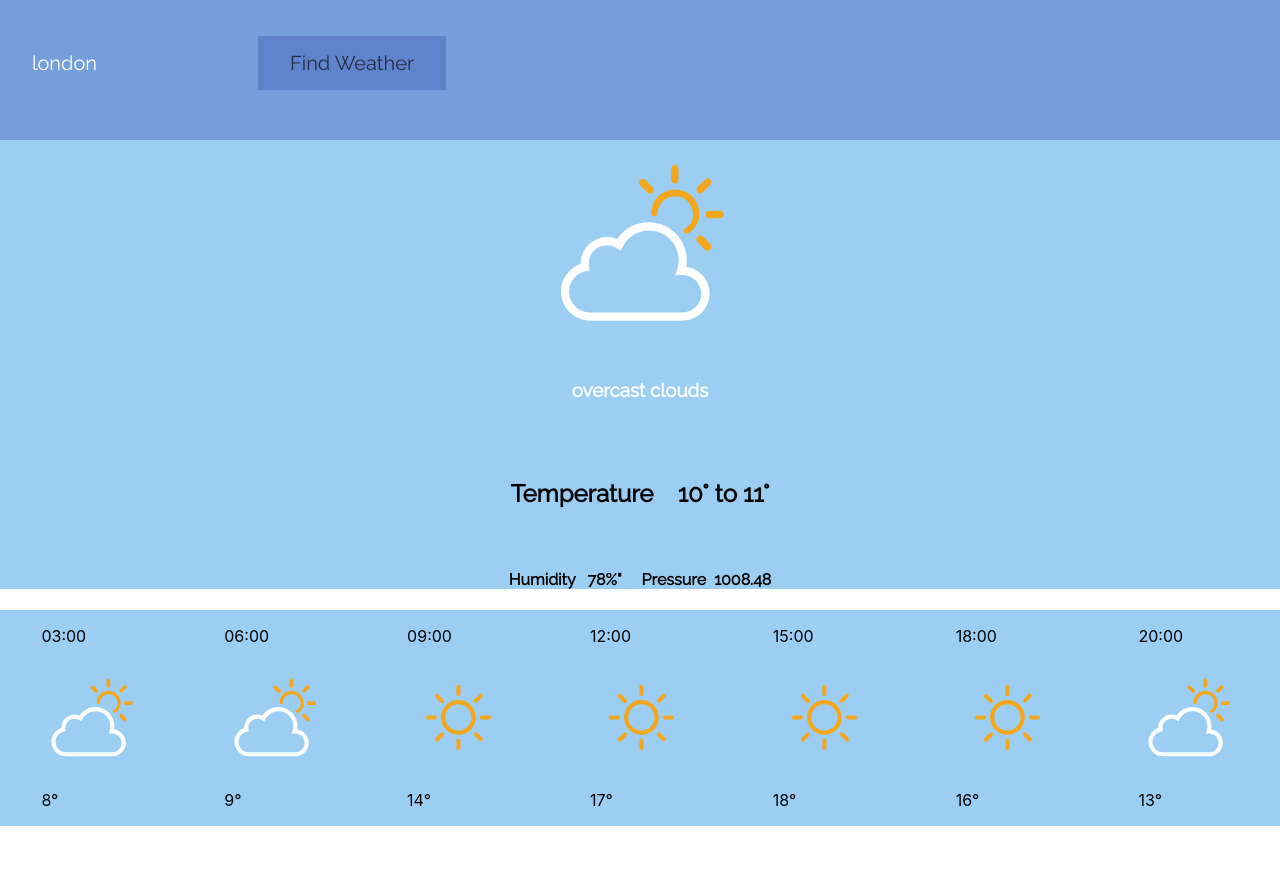
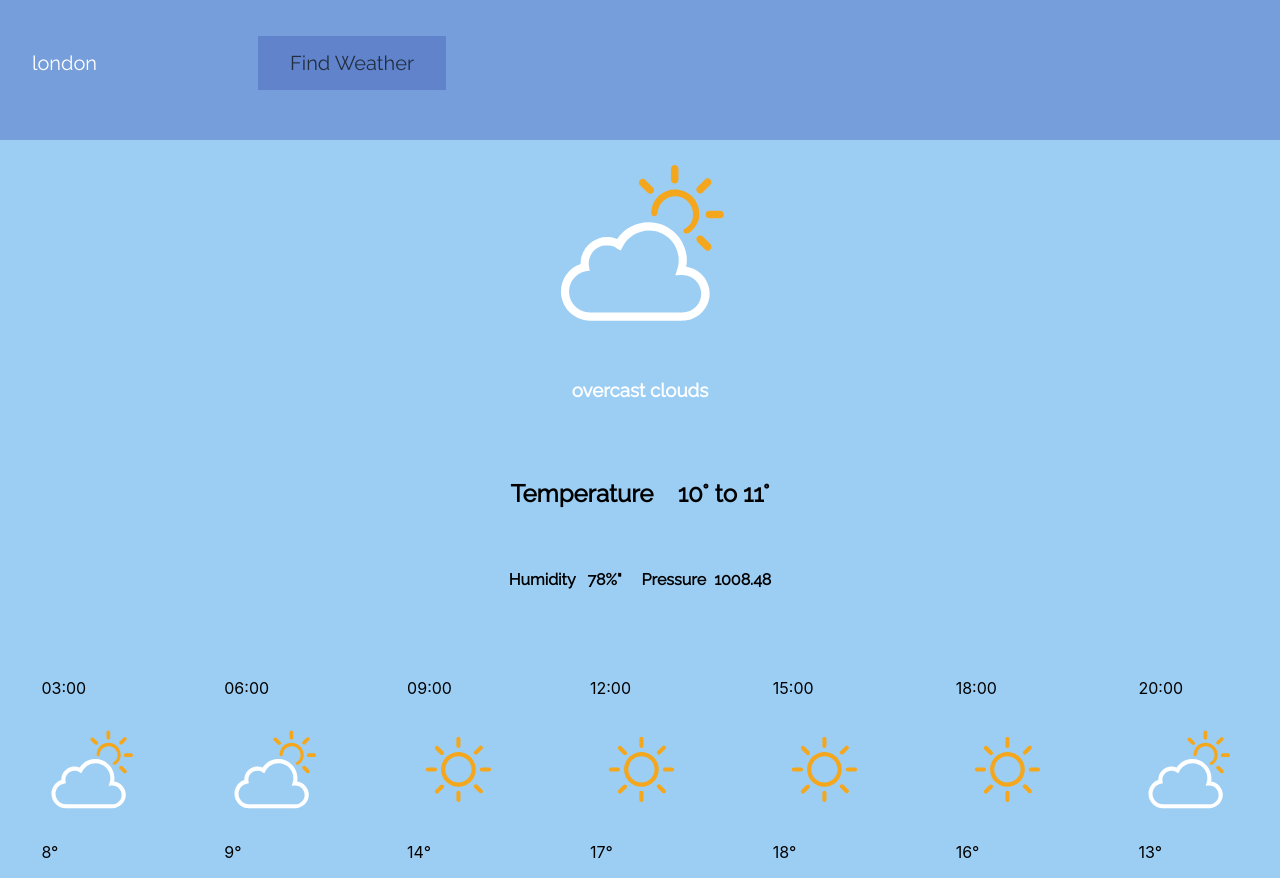
Before and after one commit to JihanSh/Weather-API, a React (Create React App) app: page / in a window 1280 px wide. Before the commit the page ends 826 px from the top, so only its background shows below. Built offline with nearby package versions, Linux system fonts and the light colour scheme; the HTML template or start-up script is replaced by a standard one.

Commit message:
Fix extra white space

```diff
--- a/src/App.css
+++ b/src/App.css
@@ -20,7 +20,7 @@ button {
   padding: 15px 32px;
   text-align: center;
 }
-.body {
+.main {
   background-color: #9ccef4;
 }
 .weather {
@@ -45,11 +45,11 @@ h4 {
 }
 .time {
 
-  background-color: #9ccef4;
   display: flex;
   flex-direction: row;
   justify-content: space-around;
   align-items: center;
+  margin-top: 73px;
 }
 .w1 {
   width: 100px;
--- a/src/App.js
+++ b/src/App.js
@@ -6,11 +6,11 @@ import DaysWeather from "./components/DaysWeather";
 
 function App() {
   return (
-    <div>
-    <FindWeather/>
-    <WeatherDisplay/>
-    <DaysWeather/>
-   </div>
+    <div className="main">
+      <FindWeather />
+      <WeatherDisplay />
+      <DaysWeather />
+    </div>
   );
 }
 
```
